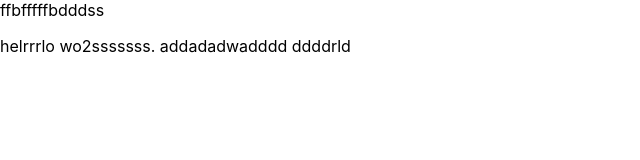
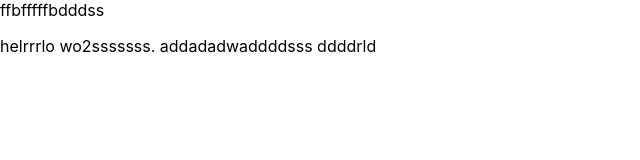
Before and after one commit to RajanPatel098/Hotel-Management, a React (Create React App) app in the folder hotel-management/: page / in a window 1280 px wide. Shown: the top 160 px of the page, without its empty margins (0-640 px from the left). Built offline with nearby package versions, Linux system fonts and the light colour scheme.

Commit message:
Update App.js

```diff
--- a/hotel-management/src/App.js
+++ b/hotel-management/src/App.js
@@ -6,7 +6,7 @@ function App() {
   return (
     <div>
       <p> helrrrlo wo2sssssss.
-        addadadwadddd
+        addadadwaddddsss
         ddddrld </p>
     </div>
   );
```
